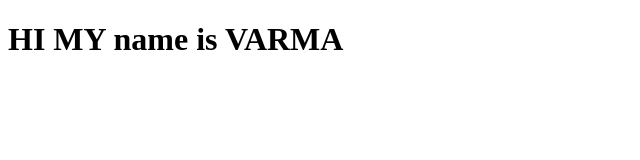
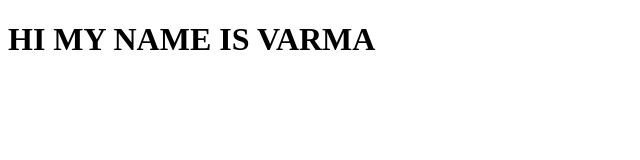
Before and after one commit to Avandivarma/samplerep, a plain HTML site: page index.html in a window 1280 px wide. Shown: the whole page, without its empty margins (0-640 px from the left). Drawn offline with Linux system fonts and the light colour scheme.

Commit message:
fix : changed grammatical error

```diff
--- a/index.html
+++ b/index.html
@@ -6,6 +6,6 @@
     <title>Document</title>
 </head>
 <body>
-    <h1>HI MY name is VARMA</h1>
+    <h1>HI MY NAME IS VARMA</h1>
 </body>
 </html>
```
